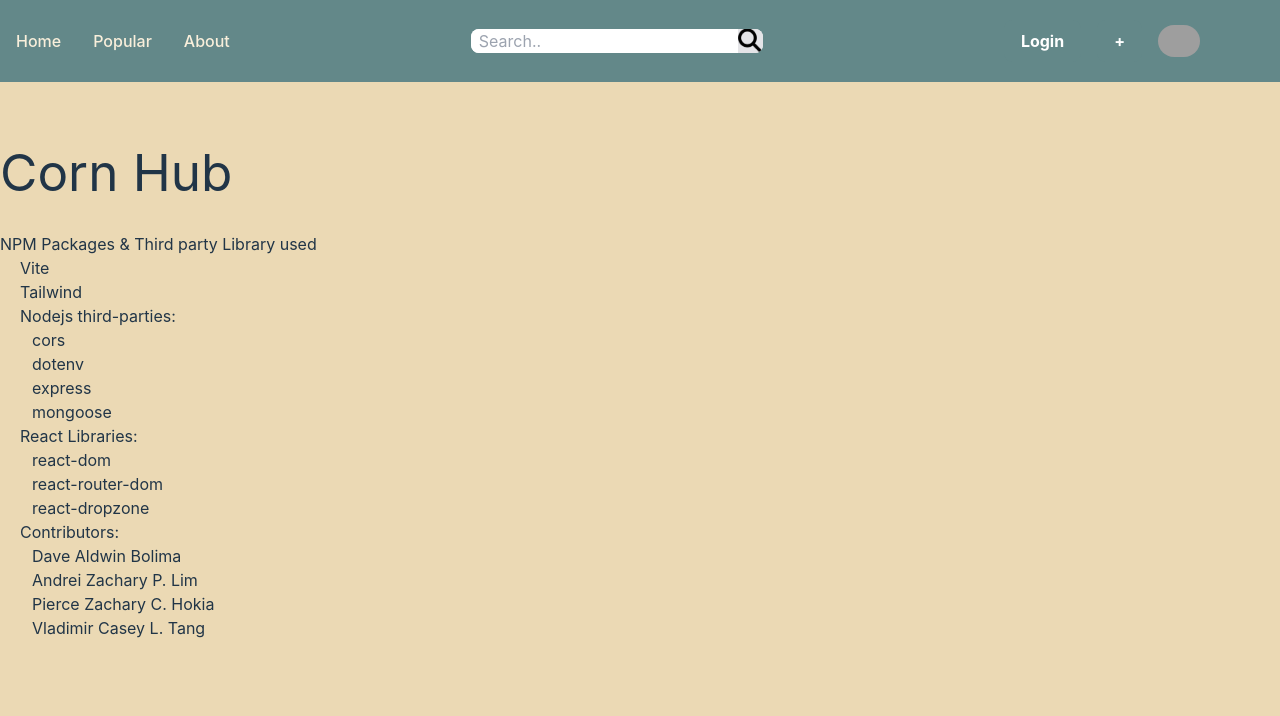
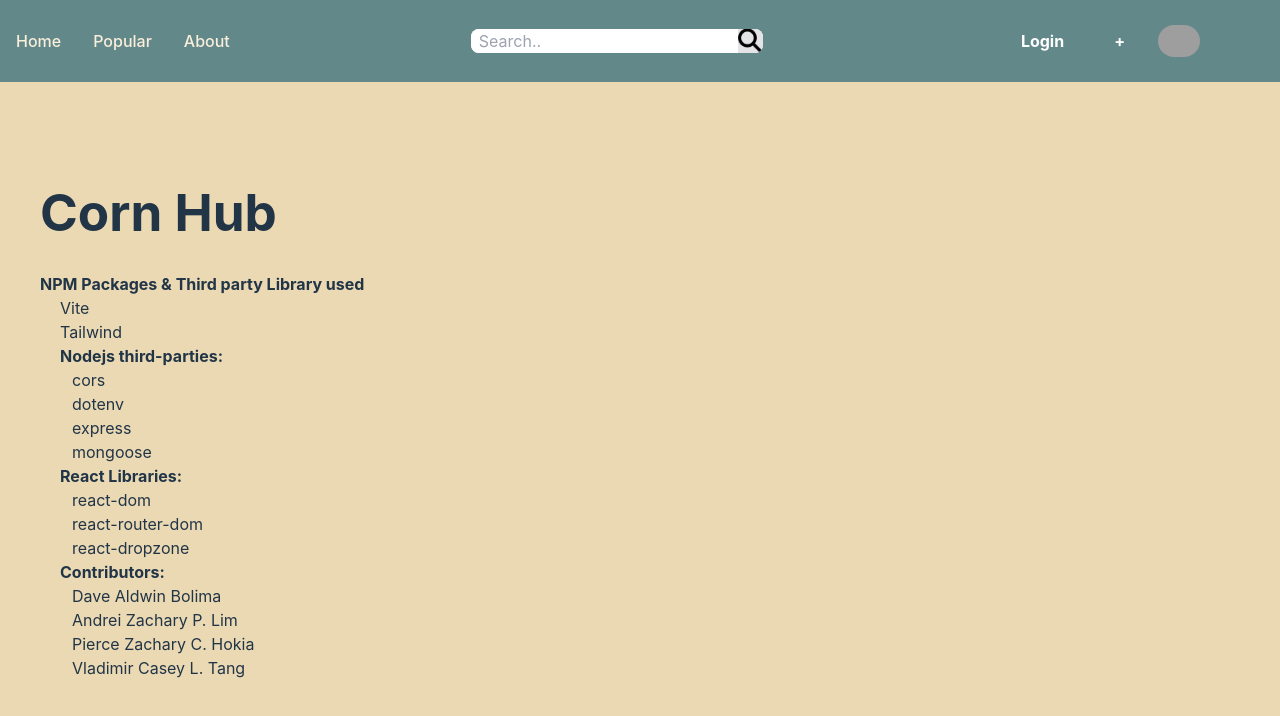
Before and after one commit to Primeputin/cornhub, a React (Vite) app in the folder frontend/: page /About in a window 1280 px wide. Shown: the top 716 px of the page. Built offline with nearby package versions, Linux system fonts and the light colour scheme; grey boxes are pictures that could not be loaded.

Commit message:
made the about page look a bit better

```diff
--- a/frontend/src/components/About.jsx
+++ b/frontend/src/components/About.jsx
@@ -4,12 +4,12 @@
 
     return (
         <>
-            <div className='flex flex-col bg-secondary h-screen w-screen'>
-                <h1 className='mt-36 mb-8'>Corn Hub</h1>
-                <h2>NPM Packages & Third party Library used</h2>
+            <div className='flex flex-col bg-secondary h-screen w-screen p-10'>
+                <h1 className='mt-36 mb-8 font-bold'>Corn Hub</h1>
+                <h2 className='font-bold'>NPM Packages & Third party Library used</h2>
                 <p className='mx-5'>Vite</p>
                 <p className='mx-5'>Tailwind</p>
-                <h3 className='mx-5'>Nodejs third-parties:</h3>
+                <h3 className='mx-5 font-bold'>Nodejs third-parties:</h3>
                 <ul className='items-start mx-8'>
                     <li>
                         cors
@@ -24,7 +24,7 @@
                         mongoose
                     </li>
                 </ul>
-                <h3 className='mx-5'>React Libraries:</h3>
+                <h3 className='mx-5 font-bold'>React Libraries:</h3>
                 <ul className='items-start mx-8'>
                     <li>
                         react-dom
@@ -37,7 +37,7 @@
                     </li>
                 </ul>
 
-                <h3 className='mx-5'>Contributors:</h3>
+                <h3 className='mx-5 font-bold'>Contributors:</h3>
                 <ul className='items-start mx-8'>
                     <li>
                         Dave Aldwin Bolima
```
